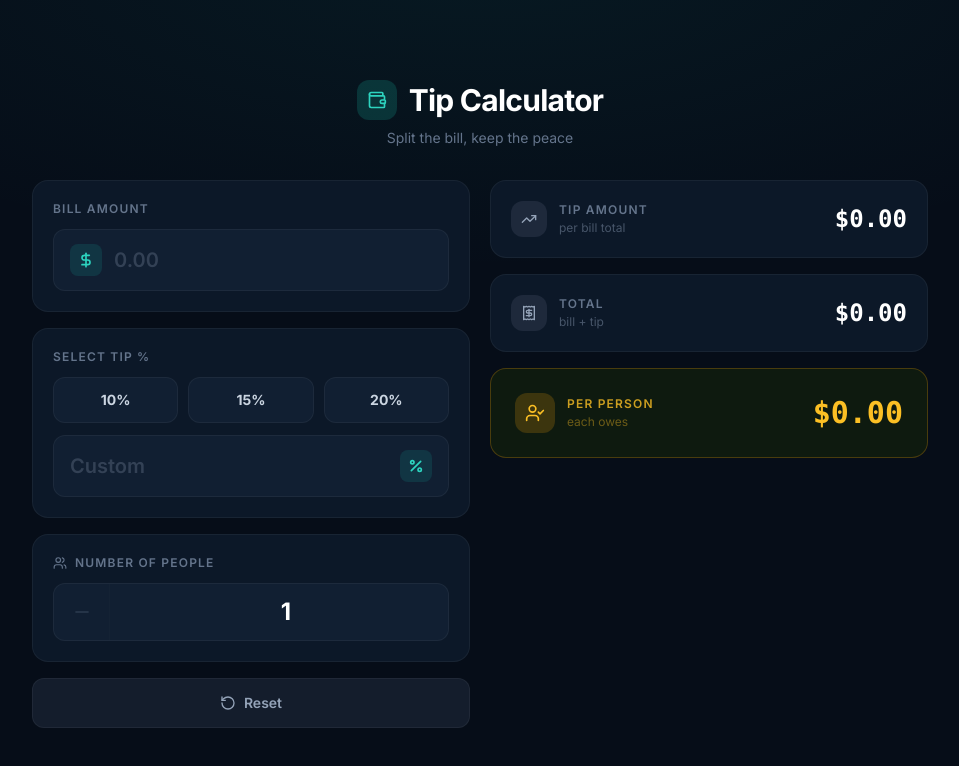
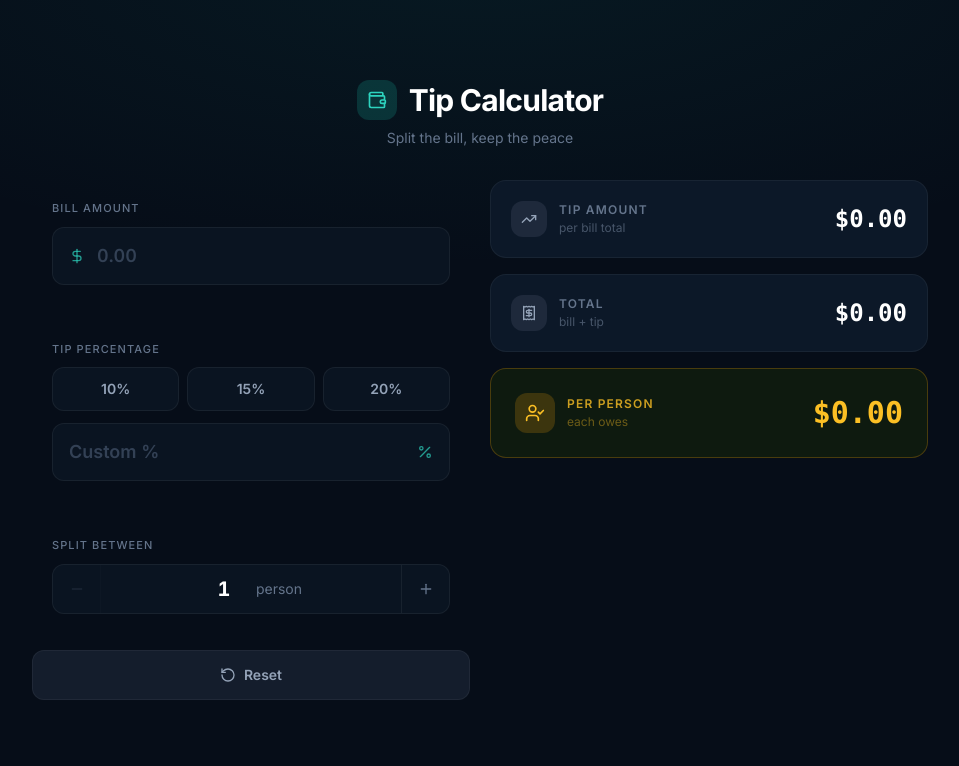
Before and after one commit to zain9008/Tip-Calculator, a Next.js app: page / in a window 1280 px wide. Shown: the top 766 px of the page, without its empty margins (160-1119 px from the left). Built offline with nearby package versions, Linux system fonts and the light colour scheme.

Commit message:
refactor: strip outer card divs from input components and add AlertCircle error icons

```diff
--- a/components/BillInput.tsx
+++ b/components/BillInput.tsx
@@ -1,6 +1,6 @@
 "use client";
 
-import { DollarSign } from "lucide-react";
+import { DollarSign, AlertCircle } from "lucide-react";
 import { AnimatePresence, motion } from "framer-motion";
 
 interface Props {
@@ -11,24 +11,26 @@ interface Props {
 
 export default function BillInput({ value, onChange, error }: Props) {
   return (
-    <div className="bg-[#0c1828] rounded-2xl p-5 border border-white/5">
+    <div className="p-5">
       <label
         htmlFor="bill"
-        className="block text-xs font-semibold uppercase tracking-widest text-slate-500 mb-3"
+        className="block text-[11px] font-medium uppercase tracking-widest text-slate-500 mb-2.5"
       >
         Bill Amount
       </label>
 
       <div
-        className={`flex items-center gap-3 bg-[#111f32] rounded-xl px-4 py-3.5 border transition-all duration-200 ${
+        className={`flex items-center gap-3 bg-[#0a1421] rounded-xl px-4 py-3.5 border transition-all duration-200 ${
           error
-            ? "border-red-500/60 shadow-[0_0_0_1px_rgba(239,68,68,0.2)]"
-            : "border-white/5 focus-within:border-teal-500/50 focus-within:shadow-[0_0_0_1px_rgba(20,184,166,0.15)]"
+            ? "border-red-500/40 bg-red-950/10"
+            : "border-white/[0.06] focus-within:border-teal-500/40 focus-within:bg-[#0b1928]"
         }`}
       >
-        <div className="w-8 h-8 rounded-lg bg-teal-500/15 flex items-center justify-center flex-shrink-0">
-          <DollarSign className="w-4 h-4 text-teal-400" strokeWidth={2.5} />
-        </div>
+        <DollarSign
+          className={`w-4 h-4 flex-shrink-0 transition-colors ${
+            error ? "text-red-400/60" : "text-teal-400/70"
+          }`}
+        />
         <input
           id="bill"
           type="number"
@@ -40,7 +42,7 @@ export default function BillInput({ value, onChange, error }: Props) {
           onChange={(e) => onChange(e.target.value)}
           aria-describedby={error ? "bill-error" : undefined}
           aria-invalid={!!error}
-          className="flex-1 bg-transparent text-white text-xl font-semibold placeholder:text-slate-700 outline-none w-full min-w-0"
+          className="flex-1 bg-transparent text-lg font-semibold text-white placeholder:text-slate-700 outline-none min-w-0 tabular-nums"
         />
       </div>
 
@@ -50,11 +52,12 @@ export default function BillInput({ value, onChange, error }: Props) {
             id="bill-error"
             role="alert"
             initial={{ opacity: 0, height: 0, marginTop: 0 }}
-            animate={{ opacity: 1, height: "auto", marginTop: 8 }}
+            animate={{ opacity: 1, height: "auto", marginTop: 6 }}
             exit={{ opacity: 0, height: 0, marginTop: 0 }}
-            transition={{ duration: 0.18, ease: "easeOut" }}
-            className="text-red-400 text-xs font-medium overflow-hidden"
+            transition={{ duration: 0.15 }}
+            className="flex items-center gap-1.5 text-red-400 text-xs font-medium overflow-hidden"
           >
+            <AlertCircle className="w-3 h-3 flex-shrink-0" />
             {error}
           </motion.p>
         )}
--- a/components/PeopleInput.tsx
+++ b/components/PeopleInput.tsx
@@ -1,6 +1,6 @@
 "use client";
 
-import { Users, Minus, Plus } from "lucide-react";
+import { Minus, Plus, AlertCircle } from "lucide-react";
 import { AnimatePresence, motion } from "framer-motion";
 
 interface Props {
@@ -12,42 +12,32 @@ interface Props {
 export default function PeopleInput({ value, onChange, error }: Props) {
   const count = parseInt(value) || 0;
 
-  const decrement = () => {
-    if (count > 1) onChange(String(count - 1));
-  };
-
-  const increment = () => {
-    onChange(String(Math.max(1, count) + 1));
-  };
-
   return (
-    <div className="bg-[#0c1828] rounded-2xl p-5 border border-white/5">
+    <div className="p-5">
       <label
         htmlFor="people"
-        className="flex items-center gap-2 text-xs font-semibold uppercase tracking-widest text-slate-500 mb-3"
+        className="block text-[11px] font-medium uppercase tracking-widest text-slate-500 mb-2.5"
       >
-        <Users className="w-3.5 h-3.5" />
-        Number of People
+        Split Between
       </label>
 
       <div
-        className={`flex items-center bg-[#111f32] rounded-xl border transition-all duration-200 overflow-hidden ${
-          error
-            ? "border-red-500/60 shadow-[0_0_0_1px_rgba(239,68,68,0.2)]"
-            : "border-white/5"
+        className={`flex items-center bg-[#0a1421] rounded-xl border transition-all duration-200 overflow-hidden ${
+          error ? "border-red-500/40 bg-red-950/10" : "border-white/[0.06]"
         }`}
       >
         <motion.button
           type="button"
-          onClick={decrement}
-          whileTap={{ scale: 0.88 }}
+          onClick={() => count > 1 && onChange(String(count - 1))}
+          whileTap={{ scale: 0.9 }}
           disabled={count <= 1}
           aria-label="Decrease number of people"
-          className="w-14 h-14 flex items-center justify-center text-slate-500 hover:text-teal-400 disabled:opacity-25 disabled:cursor-not-allowed transition-colors flex-shrink-0 border-r border-white/5"
+          className="w-12 h-12 flex items-center justify-center text-slate-500 hover:text-teal-400 disabled:opacity-20 disabled:cursor-not-allowed transition-colors border-r border-white/[0.06] flex-shrink-0"
         >
-          <Minus className="w-5 h-5" strokeWidth={2.5} />
+          <Minus className="w-4 h-4" />
         </motion.button>
 
+        <div className="flex-1 flex items-center justify-center gap-2 py-2.5">
           <input
             id="people"
             type="number"
@@ -58,17 +48,21 @@ export default function PeopleInput({ value, onChange, error }: Props) {
             onChange={(e) => onChange(e.target.value)}
             aria-describedby={error ? "people-error" : undefined}
             aria-invalid={!!error}
-          className="flex-1 bg-transparent text-white text-2xl font-bold text-center placeholder:text-slate-700 outline-none py-3"
+            className="w-12 bg-transparent text-xl font-bold text-white text-center placeholder:text-slate-700 outline-none tabular-nums"
           />
+          <span className="text-sm text-slate-500">
+            {count === 1 ? "person" : "people"}
+          </span>
+        </div>
 
         <motion.button
           type="button"
-          onClick={increment}
-          whileTap={{ scale: 0.88 }}
+          onClick={() => onChange(String(Math.max(0, count) + 1))}
+          whileTap={{ scale: 0.9 }}
           aria-label="Increase number of people"
-          className="w-14 h-14 flex items-center justify-center text-slate-500 hover:text-teal-400 transition-colors flex-shrink-0 border-l border-white/5"
+          className="w-12 h-12 flex items-center justify-center text-slate-500 hover:text-teal-400 transition-colors border-l border-white/[0.06] flex-shrink-0"
         >
-          <Plus className="w-5 h-5" strokeWidth={2.5} />
+          <Plus className="w-4 h-4" />
         </motion.button>
       </div>
 
@@ -78,11 +72,12 @@ export default function PeopleInput({ value, onChange, error }: Props) {
             id="people-error"
             role="alert"
             initial={{ opacity: 0, height: 0, marginTop: 0 }}
-            animate={{ opacity: 1, height: "auto", marginTop: 8 }}
+            animate={{ opacity: 1, height: "auto", marginTop: 6 }}
             exit={{ opacity: 0, height: 0, marginTop: 0 }}
-            transition={{ duration: 0.18, ease: "easeOut" }}
-            className="text-red-400 text-xs font-medium overflow-hidden"
+            transition={{ duration: 0.15 }}
+            className="flex items-center gap-1.5 text-red-400 text-xs font-medium overflow-hidden"
           >
+            <AlertCircle className="w-3 h-3 flex-shrink-0" />
             {error}
           </motion.p>
         )}
--- a/components/TipSelector.tsx
+++ b/components/TipSelector.tsx
@@ -1,6 +1,6 @@
 "use client";
 
-import { Percent } from "lucide-react";
+import { Percent, AlertCircle } from "lucide-react";
 import { AnimatePresence, motion } from "framer-motion";
 
 interface Props {
@@ -23,13 +23,13 @@ export default function TipSelector({
   const customValue = activePreset === null ? tipPercent : "";
 
   return (
-    <div className="bg-[#0c1828] rounded-2xl p-5 border border-white/5">
-      <p className="text-xs font-semibold uppercase tracking-widest text-slate-500 mb-3">
-        Select Tip %
+    <div className="p-5">
+      <p className="text-[11px] font-medium uppercase tracking-widest text-slate-500 mb-2.5">
+        Tip Percentage
       </p>
 
       {/* Preset buttons */}
-      <div className="grid grid-cols-3 gap-2.5 mb-3">
+      <div className="grid grid-cols-3 gap-2 mb-3">
         {presets.map((preset) => {
           const isActive = activePreset === preset;
           return (
@@ -37,13 +37,13 @@ export default function TipSelector({
               key={preset}
               type="button"
               onClick={() => onPresetSelect(preset)}
-              whileTap={{ scale: 0.94 }}
+              whileTap={{ scale: 0.95 }}
               aria-label={`Set tip to ${preset} percent`}
               aria-pressed={isActive}
-              className={`py-3 rounded-xl font-bold text-sm transition-all duration-200 border ${
+              className={`h-11 rounded-xl font-semibold text-sm transition-all duration-200 border ${
                 isActive
-                  ? "bg-teal-500/20 text-teal-300 border-teal-500/50 shadow-[0_0_16px_rgba(20,184,166,0.18)]"
-                  : "bg-[#111f32] text-slate-300 border-white/5 hover:border-teal-500/25 hover:text-teal-200"
+                  ? "bg-teal-400/15 text-teal-300 border-teal-400/40"
+                  : "bg-[#0a1421] text-slate-400 border-white/[0.06] hover:border-teal-500/30 hover:text-teal-300/80"
               }`}
             >
               {preset}%
@@ -54,10 +54,10 @@ export default function TipSelector({
 
       {/* Custom input */}
       <div
-        className={`flex items-center gap-3 bg-[#111f32] rounded-xl px-4 py-3.5 border transition-all duration-200 ${
+        className={`flex items-center gap-3 bg-[#0a1421] rounded-xl px-4 py-3.5 border transition-all duration-200 ${
           error
-            ? "border-red-500/60 shadow-[0_0_0_1px_rgba(239,68,68,0.2)]"
-            : "border-white/5 focus-within:border-teal-500/50 focus-within:shadow-[0_0_0_1px_rgba(20,184,166,0.15)]"
+            ? "border-red-500/40 bg-red-950/10"
+            : "border-white/[0.06] focus-within:border-teal-500/40 focus-within:bg-[#0b1928]"
         }`}
       >
         <input
@@ -67,17 +67,19 @@ export default function TipSelector({
           min="0"
           max="100"
           step="0.5"
-          placeholder="Custom"
+          placeholder="Custom %"
           value={customValue}
           onChange={(e) => onCustomChange(e.target.value)}
           aria-label="Custom tip percentage"
           aria-describedby={error ? "tip-error" : undefined}
           aria-invalid={!!error}
-          className="flex-1 bg-transparent text-white text-xl font-semibold placeholder:text-slate-700 outline-none w-full min-w-0"
+          className="flex-1 bg-transparent text-lg font-semibold text-white placeholder:text-slate-700 outline-none min-w-0 tabular-nums"
         />
-        <div className="w-8 h-8 rounded-lg bg-teal-500/15 flex items-center justify-center flex-shrink-0">
-          <Percent className="w-4 h-4 text-teal-400" strokeWidth={2.5} />
-        </div>
+        <Percent
+          className={`w-4 h-4 flex-shrink-0 transition-colors ${
+            error ? "text-red-400/60" : "text-teal-400/70"
+          }`}
+        />
       </div>
 
       <AnimatePresence>
@@ -86,11 +88,12 @@ export default function TipSelector({
             id="tip-error"
             role="alert"
             initial={{ opacity: 0, height: 0, marginTop: 0 }}
-            animate={{ opacity: 1, height: "auto", marginTop: 8 }}
+            animate={{ opacity: 1, height: "auto", marginTop: 6 }}
             exit={{ opacity: 0, height: 0, marginTop: 0 }}
-            transition={{ duration: 0.18, ease: "easeOut" }}
-            className="text-red-400 text-xs font-medium overflow-hidden"
+            transition={{ duration: 0.15 }}
+            className="flex items-center gap-1.5 text-red-400 text-xs font-medium overflow-hidden"
           >
+            <AlertCircle className="w-3 h-3 flex-shrink-0" />
             {error}
           </motion.p>
         )}
```
Lines whose indentation alone changed are shown as unchanged.
